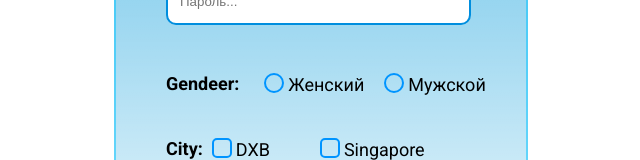
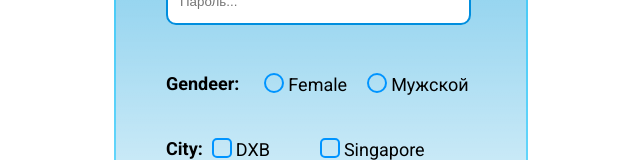
Before and after one commit to jaka-ars/form-project, a plain HTML site: page index.html in a window 1280 px wide. Shown: the part 291-451 px from the top of the page, without its empty margins (319-959 px from the left). Drawn offline with Linux system fonts and the light colour scheme.

Commit message:
update female name

```diff
--- a/index.html
+++ b/index.html
@@ -29,7 +29,7 @@
             <h3 class="gender-title">Gendeer:</h3>
             <div class="custom-checkbox-row for-padding-first">
               <input type="checkbox" class="custom-checkbox" id="female"/>
-              <label for="female" class="form-label custom-label" >Женский</label>
+              <label for="female" class="form-label custom-label" >Female</label>
             </div>
             <div class="custom-checkbox-row">
               <input type="checkbox" class="custom-checkbox" id="male" />
```
